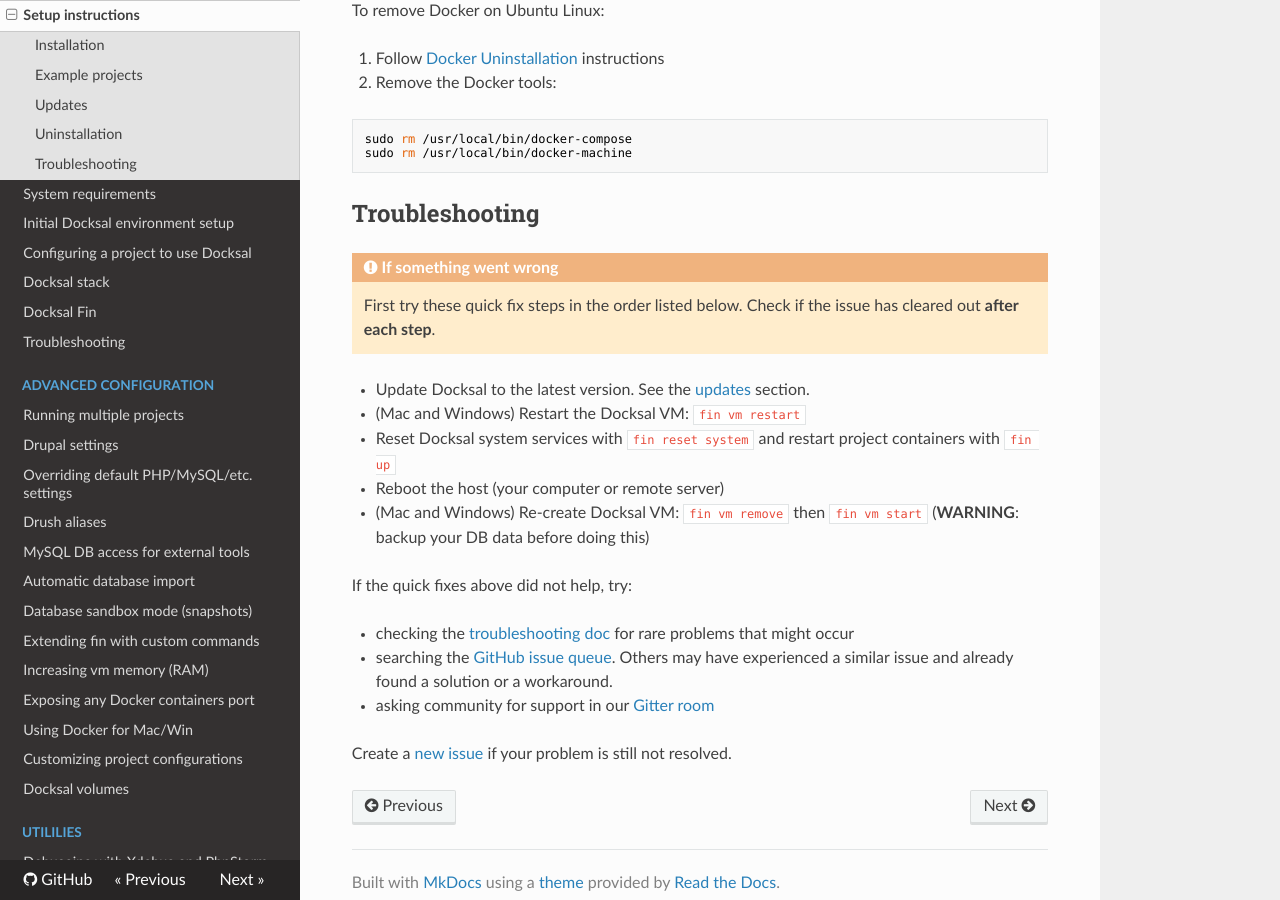
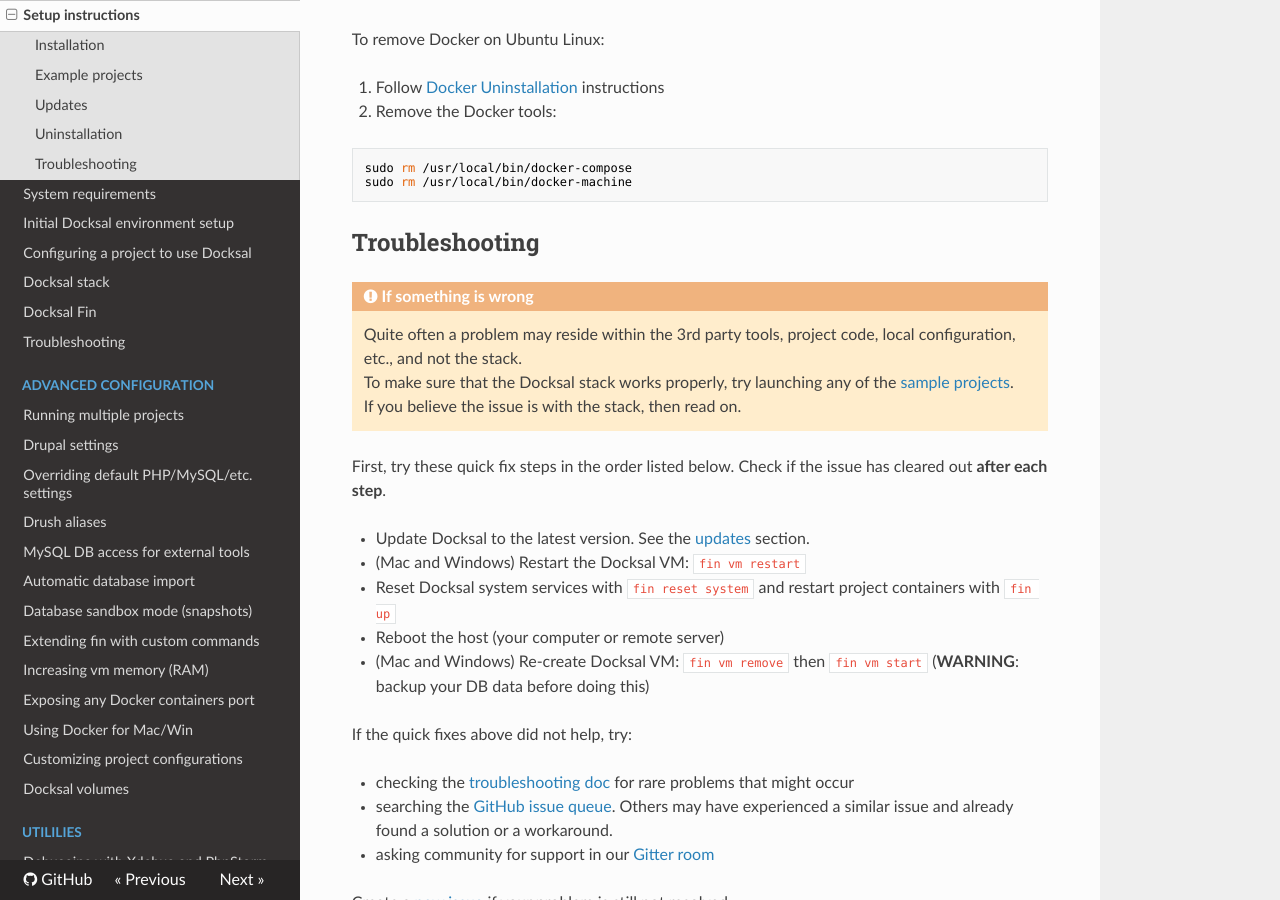
Before and after one commit to docksal/docksal, an MkDocs documentation site: the page built from docs/setup.md, in a window 1280 px wide and 900 px high, scrolled down 1228 px. Built offline with MkDocs 1.6.1, drawn with Linux system fonts in a browser that asks for light colours; nearby versions of some CDN libraries; old or Windows-style settings are respelled for this version of MkDocs.

Commit message:
Update setup.md
Added a note about trying the sample projects first before blaming the stack.

[ci-skip]

```diff
--- a/docs/setup.md
+++ b/docs/setup.md
@@ -68,8 +68,12 @@ sudo rm /usr/local/bin/docker-machine
 <a name="troubleshoting"></a>
 ## Troubleshooting
 
-!!! attention "If something went wrong"
-    First try these quick fix steps in the order listed below. Check if the issue has cleared out **after each step**.
+!!! attention "If something is wrong"
+    Quite often a problem may reside within the 3rd party tools, project code, local configuration, etc., and not the stack.
+    To make sure that the Docksal stack works properly, try launching any of the [sample projects](setup.md#examples).
+    If you believe the issue is with the stack, then read on.
+
+First, try these quick fix steps in the order listed below. Check if the issue has cleared out **after each step**.
 
 - Update Docksal to the latest version. See the [updates](#updates) section.
 - (Mac and Windows) Restart the Docksal VM: `fin vm restart`
```
Also changed, not shown: other parts of docs/setup.md (+3 -3 lines).
